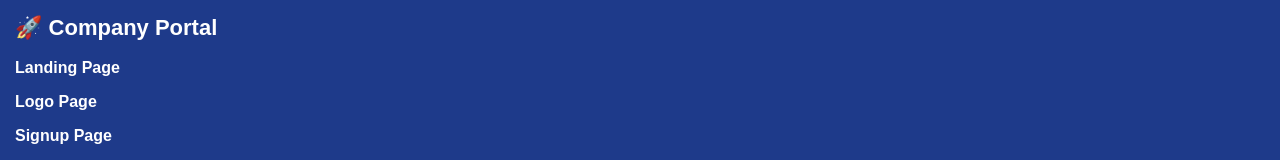
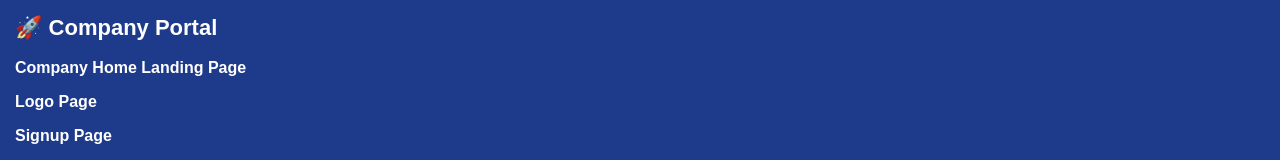
Before and after one commit to yonteruaiengineer-coder/Company, a plain HTML site: page index.html in a window 1280 px wide. Shown: the top 160 px of the page. Drawn offline with Linux system fonts and the light colour scheme.

Commit message:
Update index.html

```diff
--- a/index.html
+++ b/index.html
@@ -42,7 +42,7 @@
   <header>
     <h1>🚀 Company Portal</h1>
     <nav>
-      <a href="landing.html">Landing Page</a>
+      <a href="home.html">Company Home Landing Page</a>
       <a href="logo.html">Logo Page</a>
       <a href="signup.html">Signup Page</a>
       <a href="user-dashboard.html">User Dashboard</a>
```
